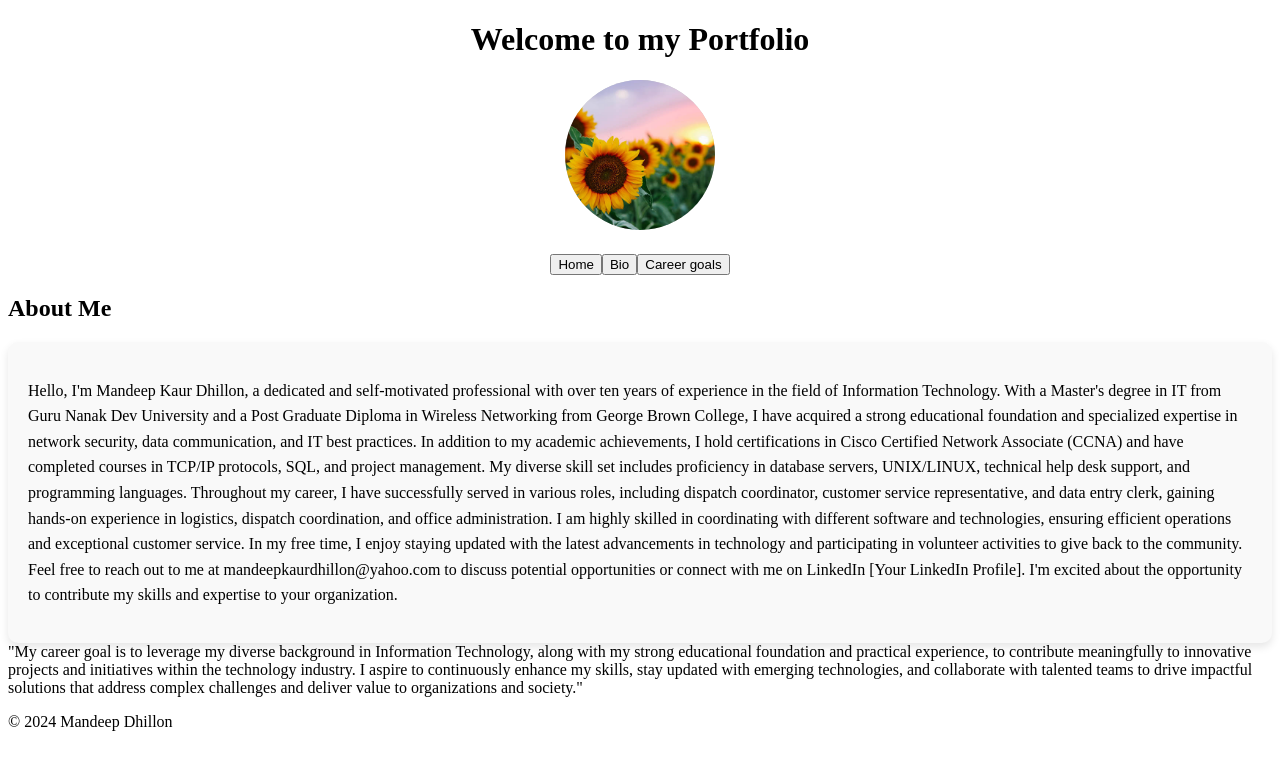
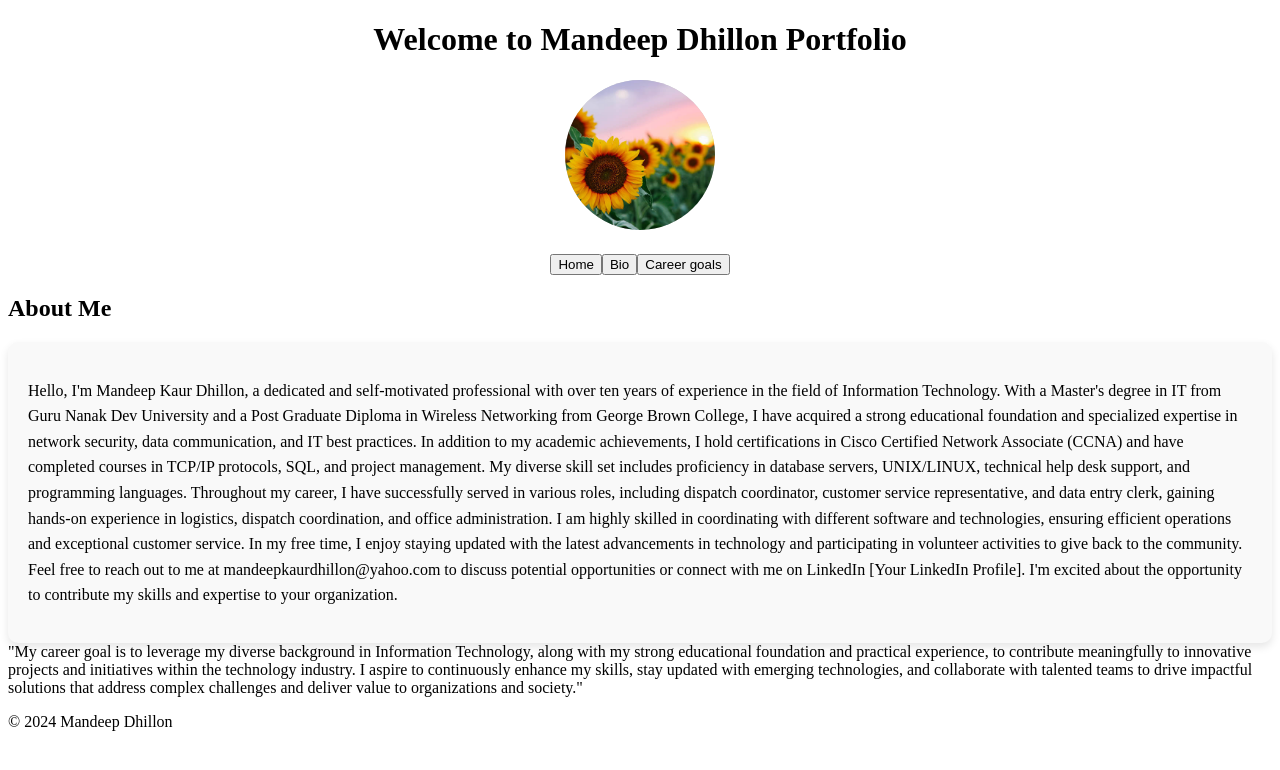
Before and after one commit to Mandeep-Dhillon/Mandeep-Dhillon.github.io, a plain HTML site: page index.html in a window 1280 px wide. Drawn offline with Linux system fonts and the light colour scheme.

Commit message:
add more details in html file

```diff
--- a/index.html
+++ b/index.html
@@ -7,7 +7,7 @@
     <title>Portfolio</title>
 </head>
 <body>
-    <h1>Welcome to my Portfolio</h1>
+    <h1>Welcome to Mandeep Dhillon Portfolio</h1>
 
     <div class="container">
         <div class="circle-container">
```
